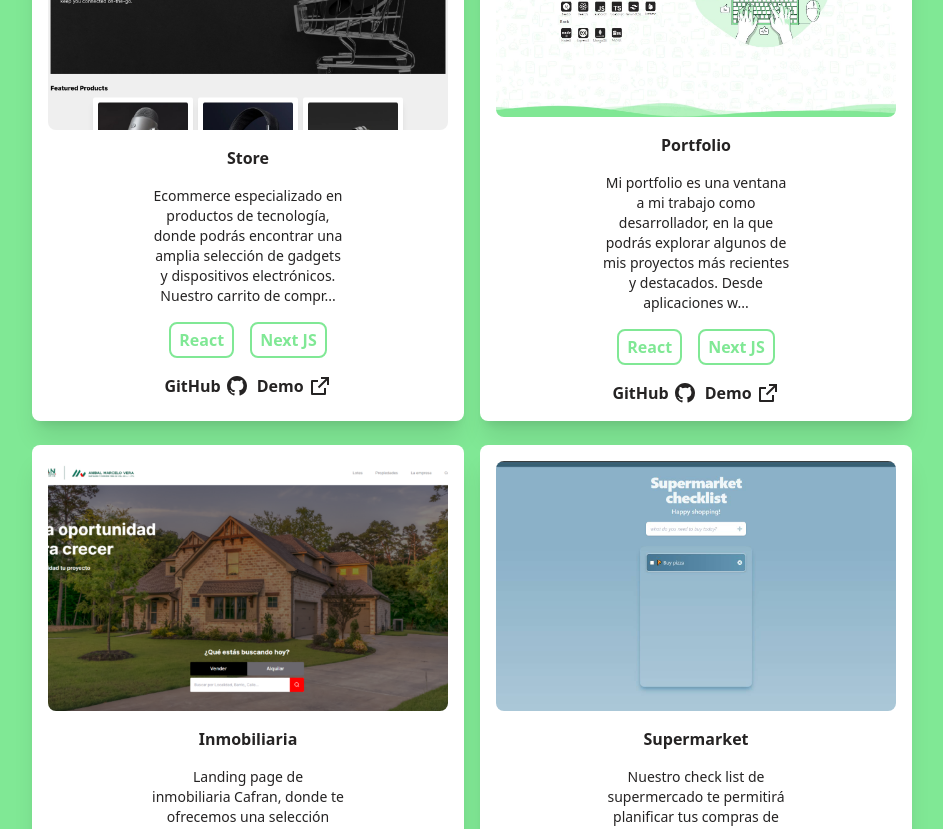
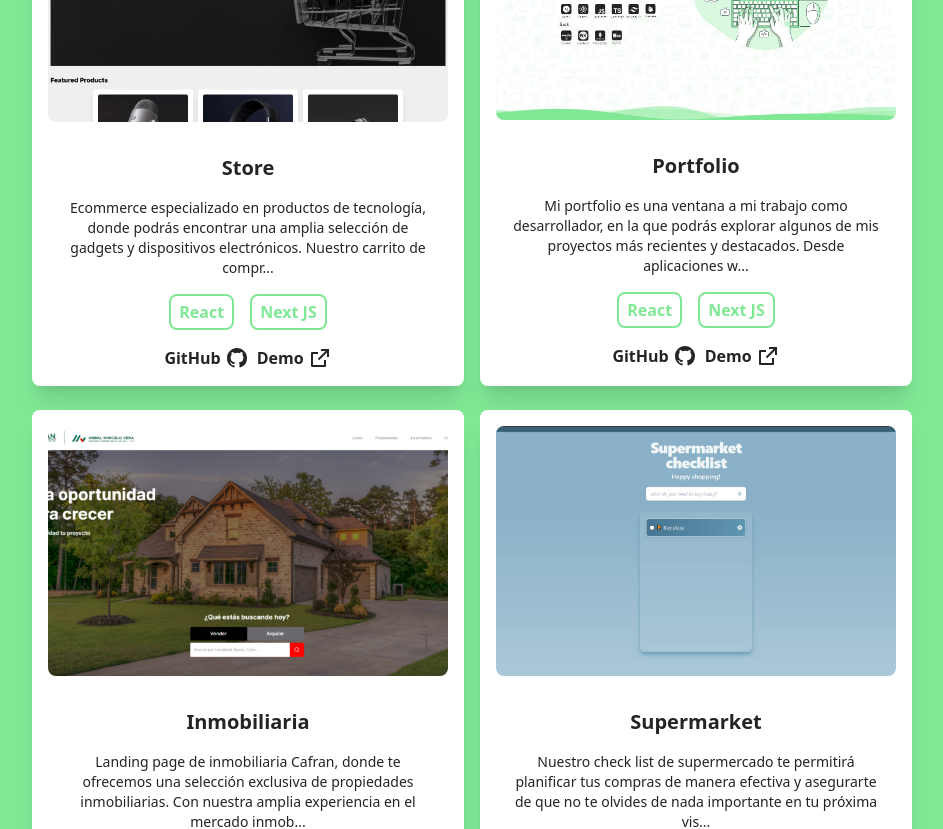
Before and after one commit to julioxr/porfolio, a Next.js app: page / in a window 1280 px wide. Shown: the part 1160-1989 px from the top of the page, without its empty margins (168-1111 px from the left). Built offline with nearby package versions, Linux system fonts and the light colour scheme.

Commit message:
Se ajusto el texto de la card

```diff
--- a/src/components/portfolio/InfoCard.jsx
+++ b/src/components/portfolio/InfoCard.jsx
@@ -5,7 +5,7 @@ import ButtonsCard from "./ButtonsCard";
 
 const InfoCard = ({ title, description, web, github }) => {
     return (
-        <div className="text-center sm:px-8 flex flex-col pb-4 sm:pb-4 gap-4 max-w-[256px]">
+        <div className="text-center sm:px-8 flex flex-col pb-4 sm:pb-4 gap-4 max-w-[256px] sm:max-w-none">
             <TextCard title={title} description={description} />
             <TechnologyCard />
             <ButtonsCard web={web} github={github} />
--- a/src/components/portfolio/TextCard.jsx
+++ b/src/components/portfolio/TextCard.jsx
@@ -5,7 +5,7 @@ const TextCard = ({ title, description }) => {
 
     return (
         <>
-            <h4 className="font-bold text-xl sm:text-base">{title}</h4>
+            <h4 className="font-bold text-xl pt-4">{title}</h4>
             <p className="text-sm">{shortDescription}</p>
         </>
     );
```
